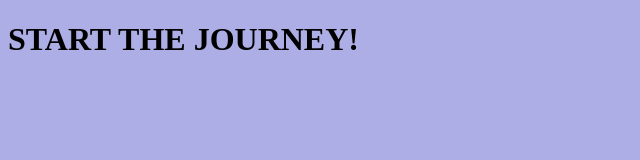
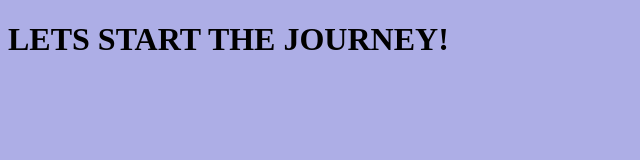
Before and after one commit to Saivamshi-264/website-deployment, a plain HTML site: page website1/index.html in a window 1280 px wide. Shown: the whole page, without its empty margins (0-640 px from the left). Drawn offline with Linux system fonts and the light colour scheme.

Commit message:
CODE CHNGED

```diff
--- a/website1/index.html
+++ b/website1/index.html
@@ -9,6 +9,6 @@
     </style>
 </head>
 <body>
-    <h1>START THE JOURNEY!</h1>
+    <h1>LETS START THE JOURNEY!</h1>
 </body>
 </html>
```
